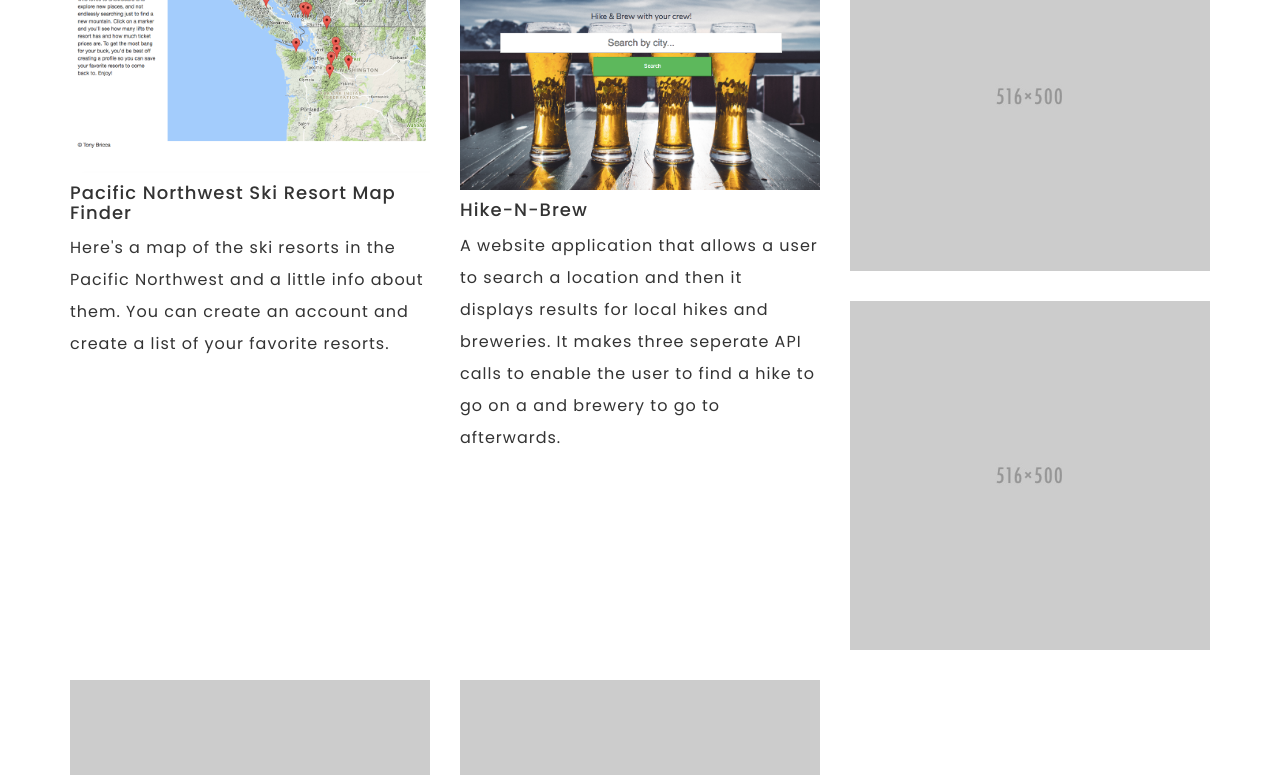
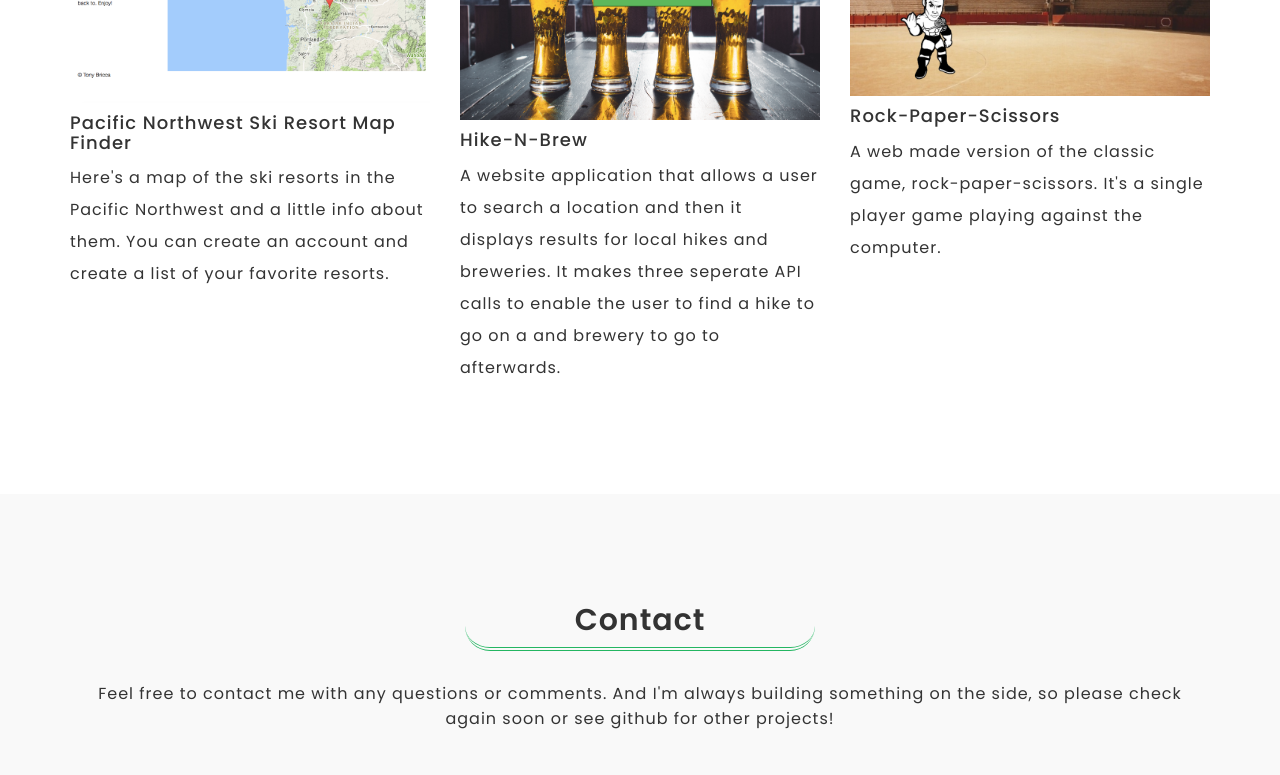
Before and after one commit to tbricca/tony-portfolio, a plain HTML site: page rolling/index.html in a window 1280 px wide. Shown: the part 1731-2506 px from the top of the page. Drawn offline with Linux system fonts and the light colour scheme; some packages are replaced by stand-ins of ours.

Commit message:
took out extra sections, added social links, added rps game to portfolio

```diff
--- a/rolling/css/style.css
+++ b/rolling/css/style.css
@@ -575,11 +575,11 @@ ul.portfolio li.active {
     transition: .3s;
 }
 
-.portfolio .item:hover a:before{
+/* .portfolio .item:hover a:before{
   top: 40%;
   box-shadow: 0px 16px 22px 0px rgba(90, 91, 95, 0.3);
   -webkit-transition: all 400ms ease-in-out;
-          transition: all 400ms ease-in-out;
+          transition: all 400ms ease-in-out; */
 }
 
 .portfolio .item a:before{
@@ -620,9 +620,6 @@ ul.portfolio li.active {
     cursor: inherit;
 }
 
-
-
-
 /* Services */
 
 .services-section {
@@ -658,7 +655,6 @@ ul.portfolio li.active {
 }
 
 
-
 /* Call to Action */
 
 .call-to-action {
@@ -667,8 +663,6 @@ ul.portfolio li.active {
 .call-to-action h2 {
 	font-size: 30px;
 }
-
-
 
 /* Contact */
 
--- a/rolling/index.html
+++ b/rolling/index.html
@@ -157,14 +157,14 @@
                 </div>
             </div>
 
-            <div class="row">
+            <!-- <div class="row">
                 <ul class="portfolio">
                     <li class="filter" data-filter="all">all</li>
                     <li class="filter" data-filter=".apps">apps</li>
                     <li class="filter" data-filter=".mockups">mockups</li>
                     <li class="filter" data-filter=".wordpress">wordpress</li>
                 </ul>
-            </div>
+            </div> -->
 
             <div class="portfolio-inner">
                 <div class="row">
@@ -208,12 +208,21 @@
                     <div class="col-md-4 col-sm-6 col-xs-12 mix apps">
                         <div class="item">
                             <a href="images/portfolio/3.jpg" class="portfolio-popup" title="Project Title">
-                                <img src="images/portfolio/3.jpg" alt="">
+                                <a href="https://tbricca.github.io/rock-paper-scissors/"><img src="images/portfolio/rock-paper-scissors.jpg" alt=""></a>
                             </a>
+                            <div>
+                                <h4>
+                                    Rock-Paper-Scissors
+                                </h4>
+                                <p>
+                                    A web made version of the classic game, rock-paper-scissors. It's a single player game playing against
+                                    the computer.
+                                </p>
+                            </div>
                         </div>
                     </div>
 
-                    <div class="col-md-4 col-sm-6 col-xs-12 mix mockups wordpress">
+                    <!-- <div class="col-md-4 col-sm-6 col-xs-12 mix mockups wordpress">
                         <div class="item">
                             <a href="images/portfolio/4.jpg" class="portfolio-popup" title="Project Title">
                                 <img src="images/portfolio/4.jpg" alt="">
@@ -235,7 +244,7 @@
                                 <img src="images/portfolio/6.jpg" alt="">
                             </a>
                         </div>
-                    </div>
+                    </div> -->
 
                 </div>
             </div>
@@ -245,7 +254,7 @@
     <!-- Portfolio End -->
 
     <!-- Services Start -->
-    <section id="services" class="services-section section-space-padding">
+    <!-- <section id="services" class="services-section section-space-padding">
         <div class="container">
            <div class="row">
                 <div class="col-sm-12">
@@ -310,7 +319,7 @@
 					<hr>
 					<p>Rolling is a clean and beautiful template with every must features. You can use it for many purpose in website.</p>
 				</div>
-			</div>
+			</div> -->
 
             </div>
         </div>
@@ -325,7 +334,8 @@
                 <div class="col-sm-12">
                     <div class="section-title">
                         <h2>Contact</h2>
-                        <p>Lorem ipsum dolor sit amet, consectetur adipisicing elit</p>
+                        <p>Feel free to contact me with any questions or comments. And I'm always building something on the side,
+                            so please check again soon or see github for other projects!</p>
                     </div>
                 </div>
             </div>
@@ -334,26 +344,32 @@
            <div class="text-center margin-top-10 margin-bottom-50">
             <div class="row">
 
-               <div class="col-md-4 col-sm-4">
+               <!-- <div class="col-md-4 col-sm-4">
                 <div class="contact-us-detail">
                  <i class="fa fa-mobile color-6"></i>
                   <p><a href="tel:+1234567890">+1234 567 890</a></p>
                  </div>
+                </div> -->
+                <div class="col-md-4 col-sm-4">
+                    <div class="contact-us-detail">
+                        <i class="fa fa-mail-reply color-5"></i>
+                        <p><a href="mailto:name@domain.com">tbricca@gmail.com</a></p>
+                    </div>
                 </div>
 
                <div class="col-md-4 col-sm-4">
                 <div class="contact-us-detail">
-                 <i class="fa fa-mail-reply color-5"></i>
-                  <p><a href="mailto:name@domain.com">name@domain.com</a></p>
-                 </div>
+                 <i class="social-icon"></i>
+                    <p><a href="https://github.com/tbricca" target="_blank" class="github"><i class="fa fa-github"></i></a></p>
+                </div>
                 </div>
 
-               <div class="col-md-4 col-sm-4">
+               <!-- <div class="col-md-4 col-sm-4">
                 <div class="contact-us-detail">
                  <i class="fa fa-clock-o color-3"></i>
                   <p>Mon - Fri 09:00 – 18:00</p>
                  </div>
-                </div>
+                </div> -->
 
                </div>
               </div>
@@ -364,11 +380,8 @@
 
       <div class="margin-top-80">
        <ul class="social-icon">
-         <li><a href="#" target="_blank" class="facebook"><i class="fa fa-facebook"></i></a></li>
-         <li><a href="#" target="_blank" class="twitter"><i class="fa fa-twitter"></i></a></li>
-         <li><a href="#" target="_blank" class="google-plus"><i class="fa fa-google-plus"></i></a></li>
-         <li><a href="#" target="_blank" class="instagram"><i class="fa fa-instagram"></i></a></li>
-         <li><a href="#" target="_blank" class="dribbble"><i class="fa fa-dribbble"></i></a></li>
+         <li><a href="https://github.com/tbricca" target="_blank" class="github"><i class="fa fa-github"></i></a></li>
+         <li><a href="https://www.linkedin.com/in/tonybricca/" target="_blank" class="linkedin"><i class="fa fa-linkedin"></i></a></li>
        </ul>
       </div>
 
@@ -407,7 +420,7 @@
     <!-- All Javascript Plugins  -->
     <script type="text/javascript" src="js/jquery.min.js"></script>
     <script type="text/javascript" src="js/plugin.js"></script>
-    <script type="text/javascript" src="http://maps.google.com/maps/api/js?key=AIzaSyC0HAKwKinpoFKNGUwRBgkrKhF-sIqFUNA"></script>
+
 
     <!-- Main Javascript File  -->
     <script type="text/javascript" src="js/scripts.js"></script>
--- a/rolling/js/scripts.js
+++ b/rolling/js/scripts.js
@@ -128,13 +128,9 @@
         });
 
 
-
-
         /* Portfolio Filtering */
 
         $('.portfolio-inner').mixItUp();
-
-
 
         /* Magnific Popup */
 
@@ -166,26 +162,7 @@
           });
 
 
-
-
         /* Testimonial Carousel/Slider */
-
-        $(".testimonial-carousel-list").owlCarousel({
-            items: 1,
-            autoPlay: true,
-            stopOnHover: false,
-            navigation: true,
-            navigationText: ["<i class='fa fa-long-arrow-left fa-2x owl-navi'></i>", "<i class='fa fa-long-arrow-right fa-2x owl-navi'></i>"],
-            itemsDesktop: [1199, 1],
-            itemsDesktopSmall: [980, 1],
-            itemsTablet: [768, 1],
-            itemsTabletSmall: false,
-            itemsMobile: [479, 1],
-            autoHeight: true,
-            pagination: false,
-            transitionStyle : "backSlide"
-        });
-
 
 
 
@@ -204,21 +181,9 @@
            });
 
 
-
          /* Google Map */
 
-         $('#my-address').gMap({
-            zoom: 5,
-            scrollwheel: true,
-            maptype: 'ROADMAP',
-            markers:[
-            {
-            address: "New York",  /* You can change your address from here */
-            html: "<b>Address</b>: <br> Area-2, Rose Area, New York, U.S.A.",   /* You can change display address text from here */
-            popup: true
-            }
-            ]
-            });
+
 
 
             });
```
Also changed, not shown: rolling/images/portfolio/rock-paper-scissors.jpg (added).
